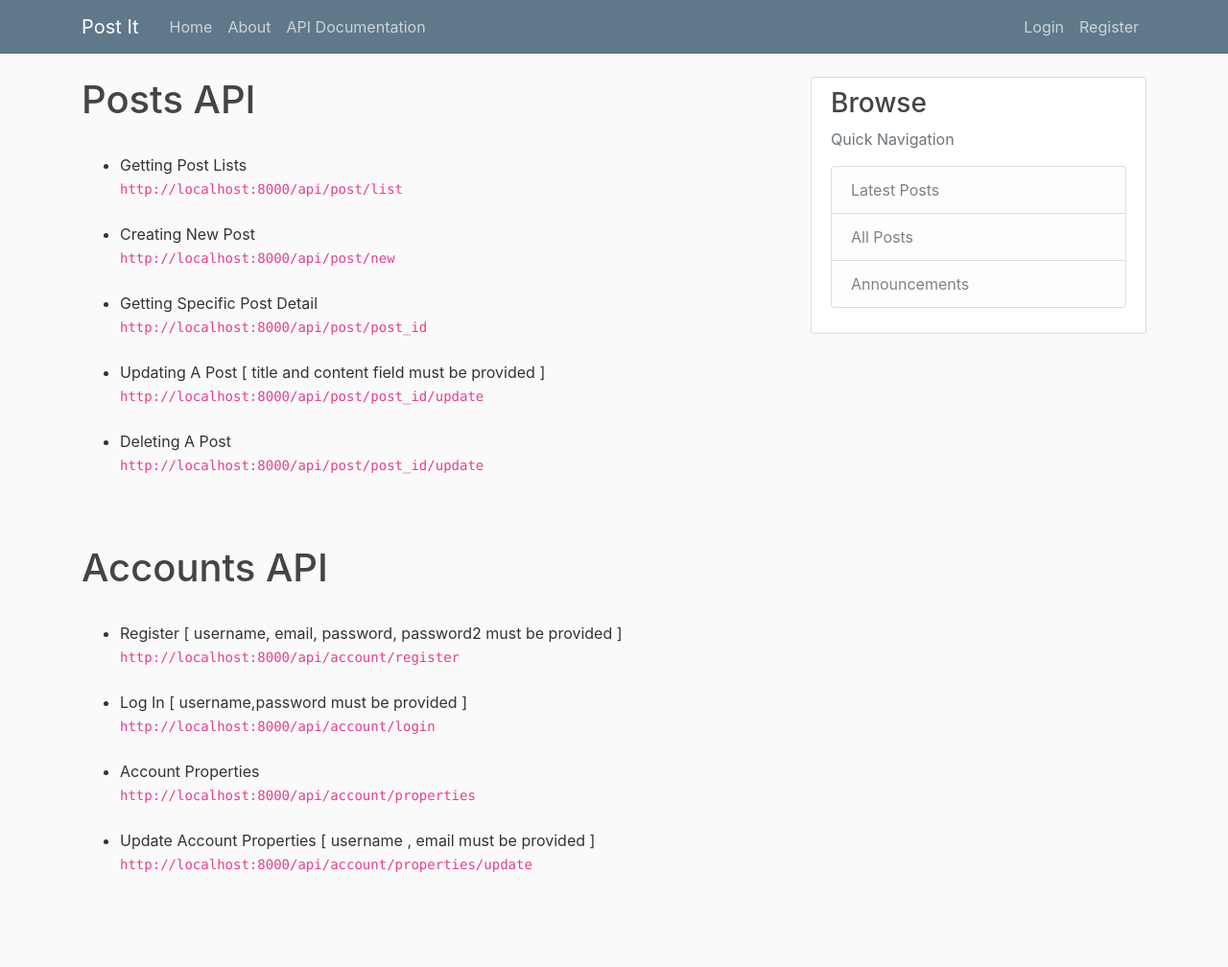
After one commit to aaman007/Post-IT-DjangoApp, a Django app: page /api-documentation/ in a window 1280 px wide. The commit adds this page. Shown: the whole page at 96% size. Run offline with Django 3.2, Linux system fonts and the light colour scheme; some libraries are stand-ins or nearby versions.

Commit message:
API Documentation added

```diff
--- /dev/null
+++ b/blog/templates/blog/api_documentation.html
@@ -0,0 +1,68 @@
+{% extends 'blog/base.html' %}
+
+{% block content %}
+    <h1> Posts API </h1> <br>
+    <ul>
+        <li>
+            Getting Post Lists <br>
+            <code>
+                http://localhost:8000/api/post/list
+            </code>
+        </li><br>
+        <li>
+            Creating New Post <br>
+            <code>
+                http://localhost:8000/api/post/new
+            </code>
+        </li><br>
+        <li>
+            Getting Specific Post Detail <br>
+            <code>
+                http://localhost:8000/api/post/post_id
+            </code>
+        </li><br>
+        <li>
+            Updating A Post [ title and content field must be provided ] <br>
+            <code>
+                http://localhost:8000/api/post/post_id/update
+            </code>
+        </li><br>
+        <li>
+            Deleting A Post <br>
+            <code>
+                http://localhost:8000/api/post/post_id/update
+            </code>
+        </li><br>
+    </ul>
+
+    <br><br>
+
+    <h1> Accounts API </h1> <br>
+    <ul>
+        <li>
+            Register [ username, email, password, password2 must be provided ] <br>
+            <code>
+                http://localhost:8000/api/account/register
+            </code>
+        </li><br>
+        <li>
+            Log In [ username,password must be provided ] <br>
+            <code>
+                http://localhost:8000/api/account/login
+            </code>
+        </li><br>
+        <li>
+            Account Properties <br>
+            <code>
+                http://localhost:8000/api/account/properties
+            </code>
+        </li><br>
+        <li>
+            Update Account Properties [ username , email must be provided ] <br>
+            <code>
+                http://localhost:8000/api/account/properties/update
+            </code>
+        </li><br>
+    </ul>
+    <br><br><br>
+{% endblock %}
--- a/blog/templates/blog/base.html
+++ b/blog/templates/blog/base.html
@@ -29,7 +29,7 @@
             <div class="navbar-nav mr-auto">
                 <a class="nav-item nav-link" href="{% url 'blog-home' %}">Home</a>
                 <a class="nav-item nav-link" href="{% url 'blog-about' %}">About</a>
-                <a class="nav-item nav-link" href="#">API Documentation</a>
+                <a class="nav-item nav-link" href="{% url 'api-documentation' %}">API Documentation</a>
             </div>
             <!-- Navbar Right Side -->
             <div class="navbar-nav">
--- a/blog/urls.py
+++ b/blog/urls.py
@@ -14,5 +14,6 @@
     path('post/new/', PostCreateView.as_view(), name='post-create'),
     path('post/<int:pk>/update/', PostUpdateView.as_view(), name='post-update'),
     path('post/<int:pk>/delete/', PostDeleteView.as_view(), name='post-delete'),
-    path('about/', views.about, name='blog-about')
+    path('about/', views.about, name='blog-about'),
+    path('api-documentation/', views.documentation, name='api-documentation')
 ]
--- a/blog/views.py
+++ b/blog/views.py
@@ -70,3 +70,7 @@
 
 def about(request):
     return render(request, "blog/about.html", { 'title' : 'About' })
+
+
+def documentation(request):
+    return render(request, "blog/api_documentation.html", { 'title' : 'API Documentation' })
```
